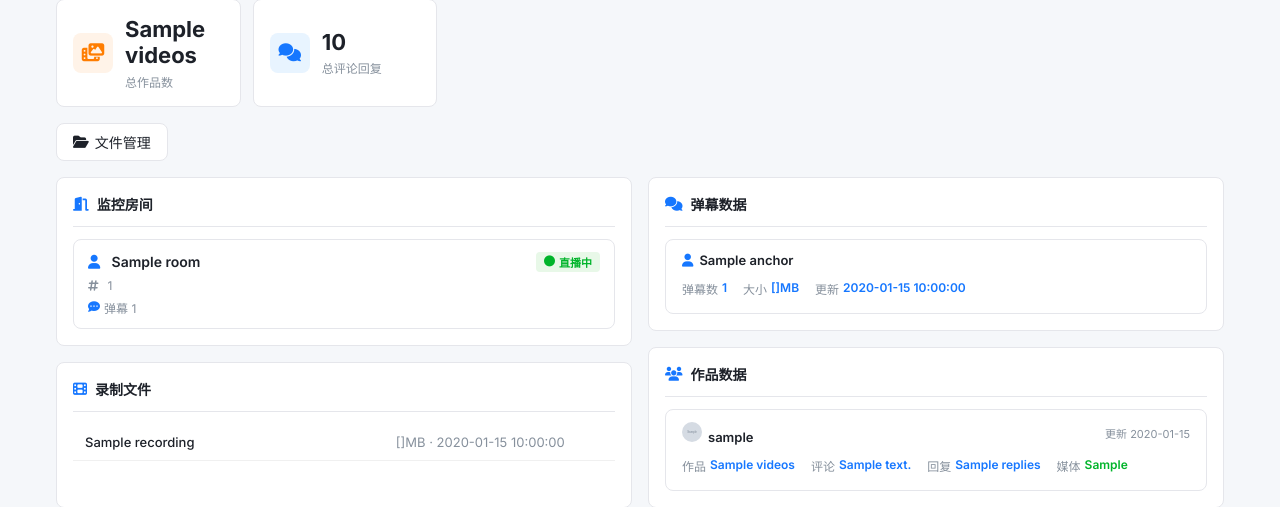
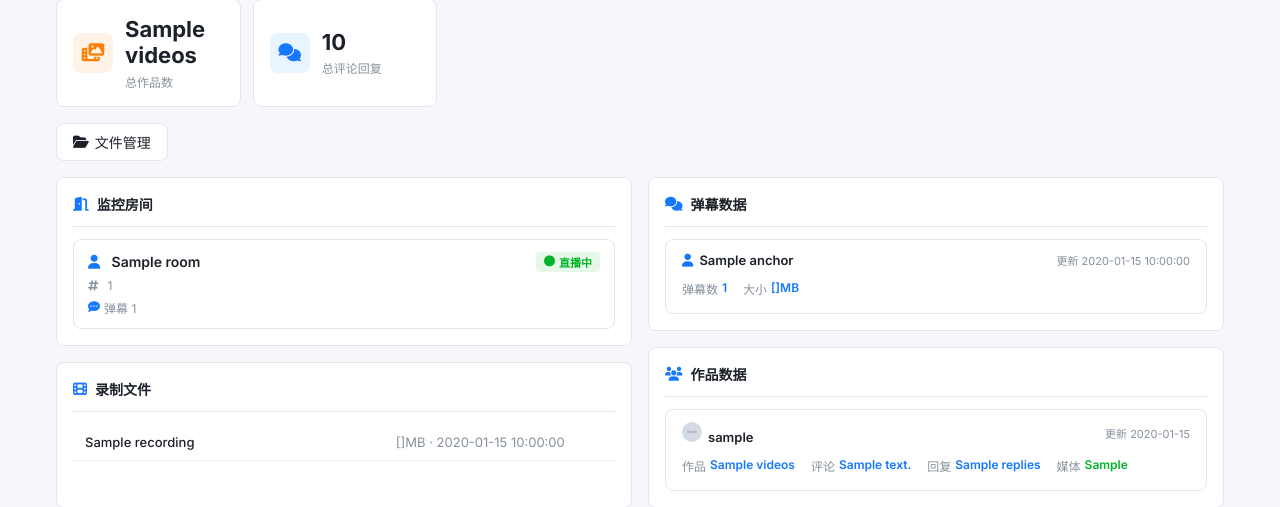
Before and after one commit to xhynice/DouyinSpace, a Flask app: template templates/index.html in a window 1280 px wide. Shown: the part 210-717 px from the top of the page. Run offline with Flask 3, Linux system fonts and the light colour scheme; the template is opened without the code that fills it: most values are stand-ins (such as "Sample title", 1, 10 or a date in 2020); grey boxes marked "Sample" are stand-in pictures.

Commit message:
fix: 弹幕数据更新时间移到用户名后面

```diff
--- a/templates/index.html
+++ b/templates/index.html
@@ -597,6 +597,7 @@ body {
         <div class="minicard">
           <div class="minicard-header">
             <span><i class="fas fa-user" style="color:#1677ff;margin-right:6px"></i>{{ db.anchor }}</span>
+            <span style="font-size:11px;color:#86909c;font-weight:400">更新 {{ db.modified }}</span>
           </div>
           <div class="minicard-body">
             <div class="minicard-item">
@@ -606,10 +607,6 @@ body {
             <div class="minicard-item">
               <span class="lbl">大小</span>
               <span class="val" style="color:#1677ff">{{ db.size_mb }}MB</span>
-            </div>
-            <div class="minicard-item">
-              <span class="lbl">更新</span>
-              <span class="val" style="color:#1677ff">{{ db.modified }}</span>
             </div>
           </div>
         </div>
```
